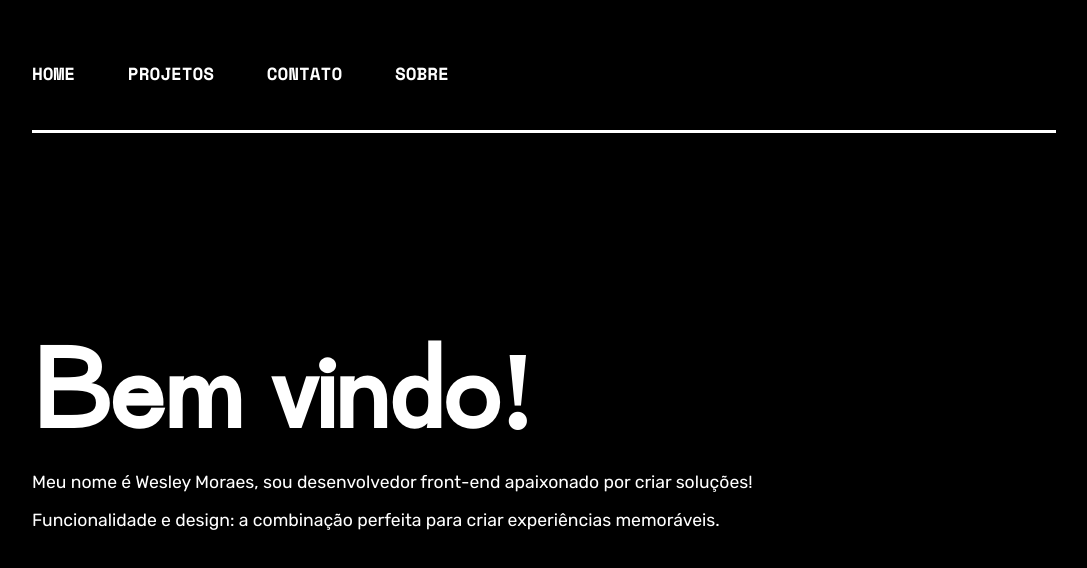
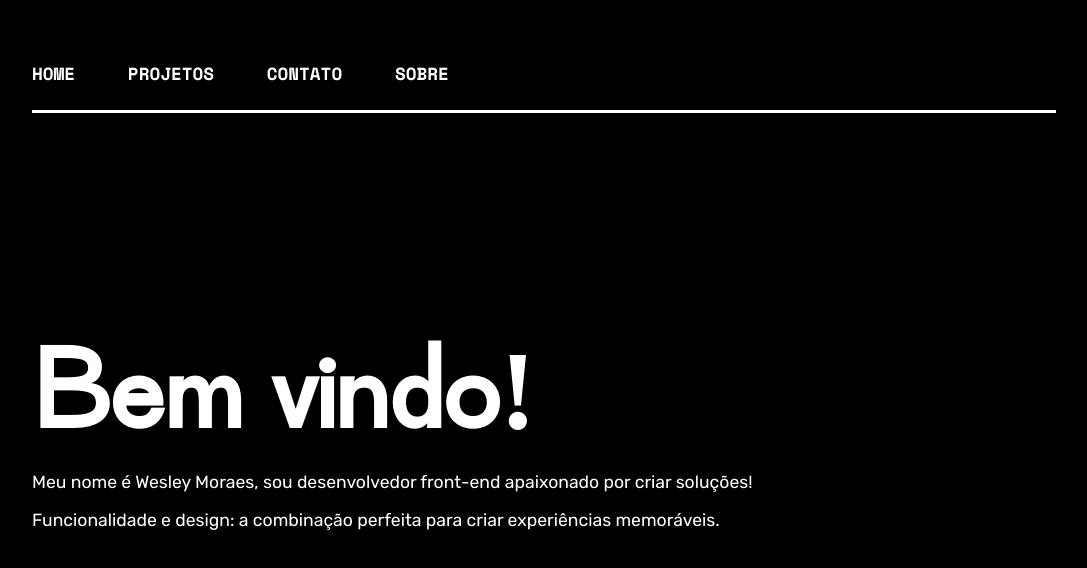
Before and after one commit to wesley-moraes/portfolio, a React (Create React App) app: page / in a window 1280 px wide. Shown: the top 568 px of the page, without its empty margins (96-1183 px from the left). Built offline with nearby package versions, Linux system fonts and the light colour scheme.

Commit message:
ajustado os links e menu

```diff
--- a/src/App.js
+++ b/src/App.js
@@ -29,6 +29,7 @@ function App() {
               </Link>
 
             </div>
+            <div className='lineWhite'></div>
             <div className='content'>
               <Routes>
 
--- a/src/index.css
+++ b/src/index.css
@@ -71,6 +71,13 @@ code {
   height: 99%;
 }
 
+.lineWhite{
+  width: 100%;
+  border-bottom: 3px solid #fff;
+  margin-top: 20px;
+  margin-bottom: 20px;
+}
+
 /*Nav Menu*/
 .nav-header {
   font-family: SpaceMono-Bold;
@@ -78,8 +85,6 @@ code {
   margin: 0;
   padding: 0;
   display: flex;
-  border-bottom: 3px solid #fff;
-  padding-bottom: 40px;
 }
 
 .nav-header a:nth-child(1){
@@ -101,13 +106,13 @@ code {
   content: "";
   scale: 0 1;
   position: absolute;
-  background: #44403c;
+  background: #162dfc;
   transition: 0.3s, translate 0s 0.3s;
   inset: calc(100% - var(--underline-thickness)) 0 0 0;
 }
 
 .nav-header a:hover {
-  color: #7e22ce;
+  color: #2a8cdd;
 }
 
 .nav-header a:hover::before {
@@ -171,7 +176,7 @@ code {
 }
 
 .lista-projetos ul a:hover{
-  color: #7e22ce;
+  color: #2a8cdd;
 }
 
 .lista-projetos ul a:after {
@@ -181,7 +186,7 @@ code {
   left: 0;
   width: 100%;
   height: 0.1em;
-  background-color: #44403c;
+  background-color: #1f2bd6;;
   border-radius: 0.1em;
   opacity: 0;
   transition: opacity 0.5s, transform 0.5s;
```
